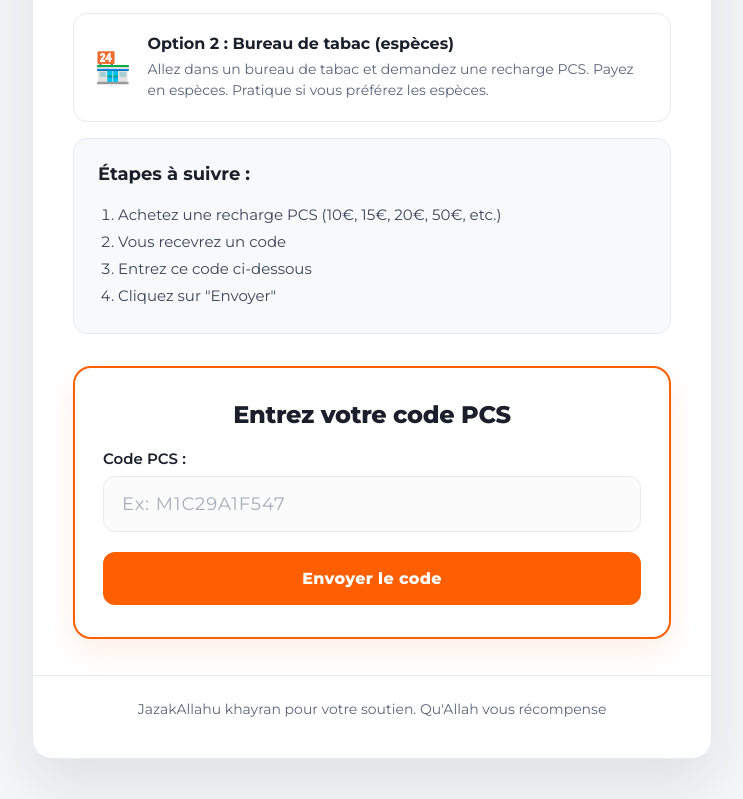
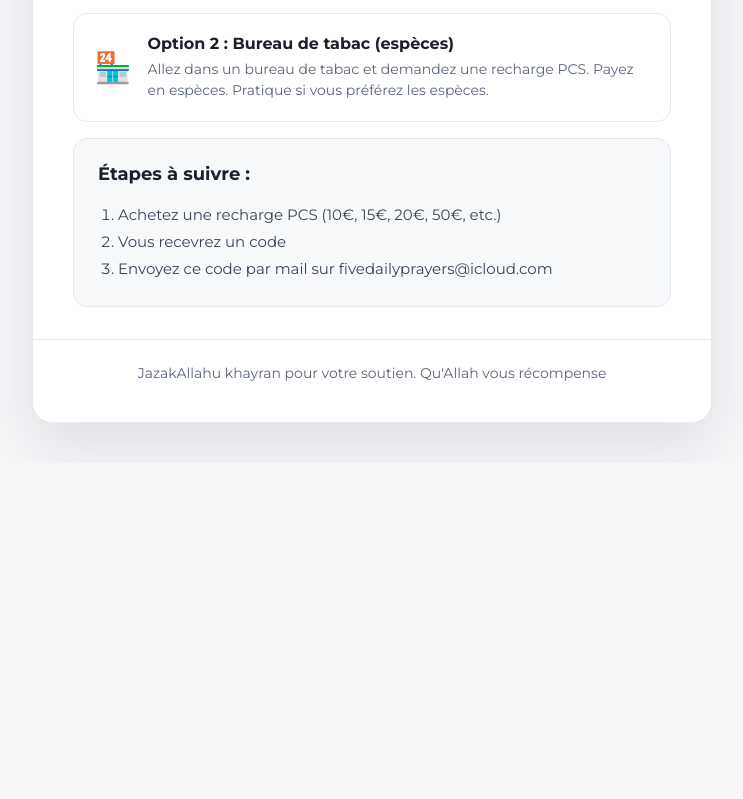
Before and after one commit to vie2cesar/pcs, a website: page index.html in a window 1280 px wide. Shown: the part 774-1573 px from the top of the page, without its empty margins (268-1011 px from the left). After the commit the page ends 1237 px from the top, so only its background shows below. Drawn offline with Linux system fonts and the light colour scheme.

Commit message:
Update index.html

```diff
--- a/index.html
+++ b/index.html
@@ -69,32 +69,12 @@
                 <ol>
                     <li>Achetez une recharge PCS (10€, 15€, 20€, 50€, etc.)</li>
                     <li>Vous recevrez un code</li>
-                    <li>Entrez ce code ci-dessous</li>
-                    <li>Cliquez sur "Envoyer"</li>
+                    <li>Envoyez ce code par mail sur fivedailyprayers@icloud.com</li>
                 </ol>
             </div>
         </section>
 
-        <section class="form-section">
-            <h2>Entrez votre code PCS</h2>
-            <form id="codeForm">
-                <div class="form-group">
-                    <label for="code">Code PCS :</label>
-                    <input
-                        type="text"
-                        id="code"
-                        name="code"
-                        placeholder="Ex: M1C29A1F547"
-                        maxlength="10"
-                        minlength="10"
-                        pattern="[Mm][A-Za-z0-9]{9,11}"
-                        required
-                    >
-                </div>
-                <button type="submit" class="submit-btn">Envoyer le code</button>
-            </form>
-            <div id="message" class="message"></div>
-        </section>
+
 
         <footer>
             <p>JazakAllahu khayran pour votre soutien. Qu'Allah vous récompense</p>
```
